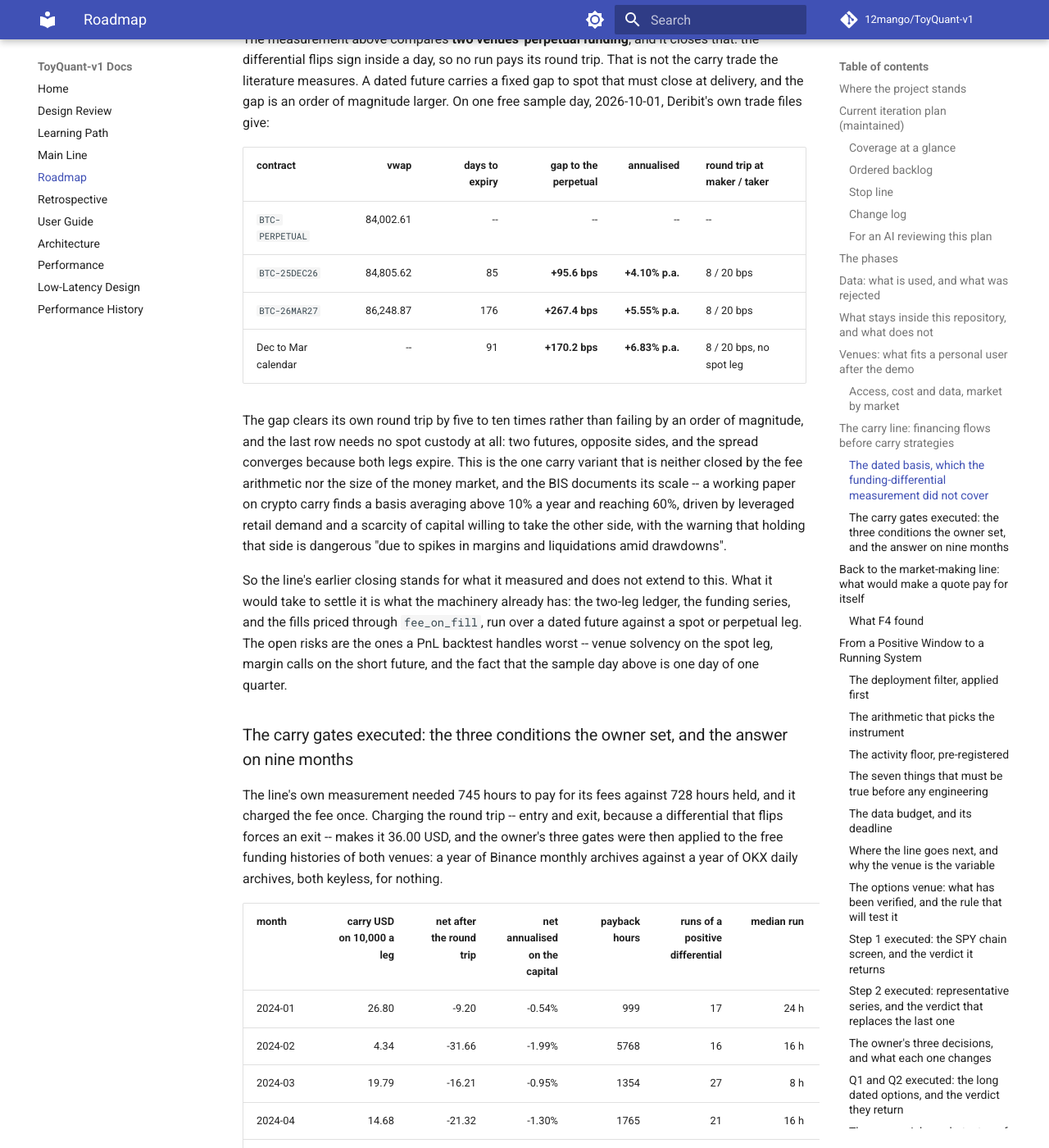
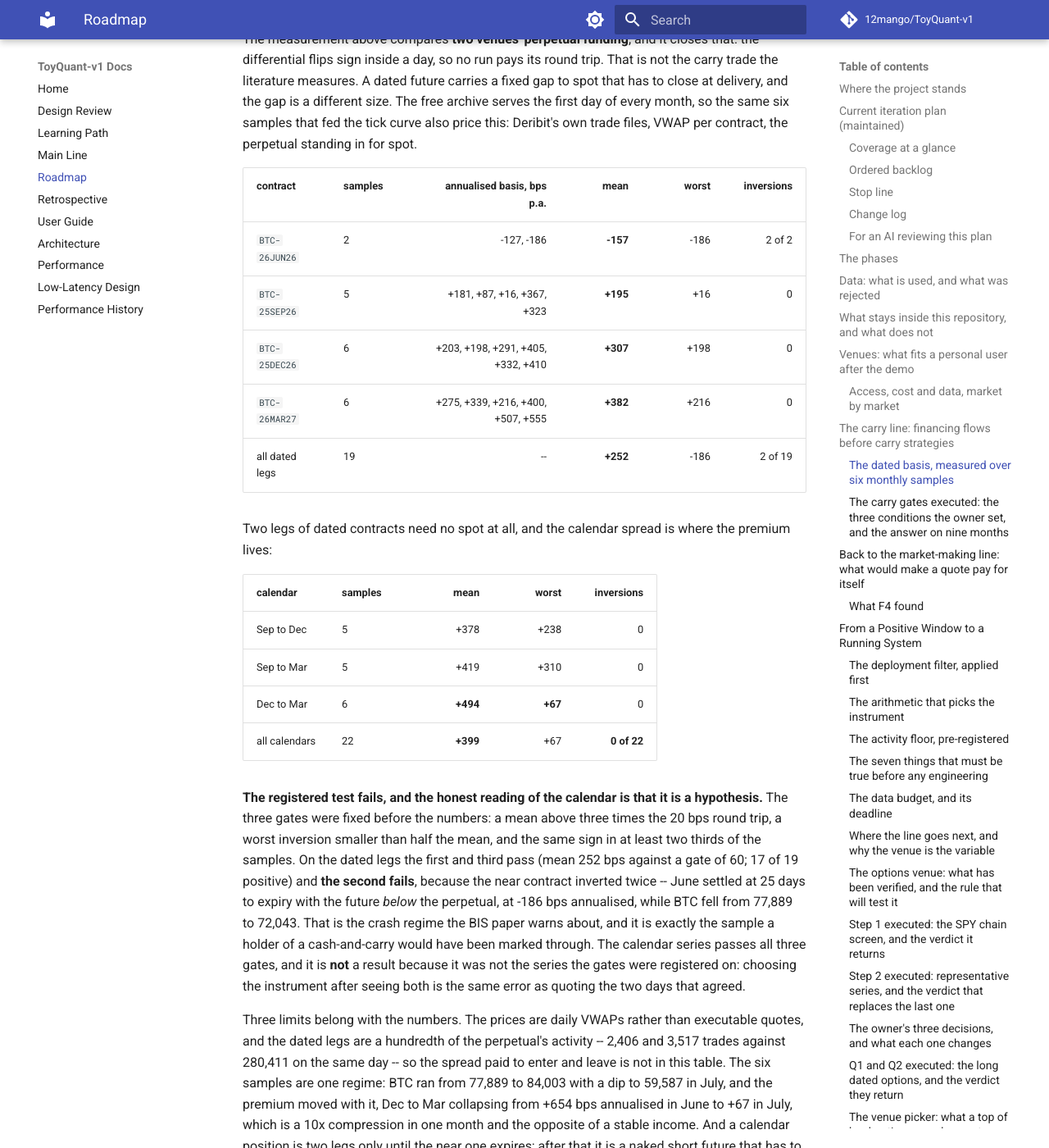
Before and after one commit to 12mango/ToyQuant-v1, an MkDocs documentation site: the page built from docs/ROADMAP.md, in a window 1280 px wide and 1400 px high, scrolled down 15740 px. Shown: the whole window at 82% size. Built offline with MkDocs 1.6.1 and Material for MkDocs 9.7.7, drawn with Linux system fonts in a browser that asks for light colours; comment, search, counter and statistics services are not loaded; some of the changed text lies outside the part shown.

Commit message:
Carry: price the dated basis over six monthly samples
The line that closed carry compared two venues' perpetual funding, where the
differential flips sign inside a day. A dated future is a different instrument: it
carries a fixed gap to spot that has to close at delivery, and the free archive's
first-of-month days price it. Nineteen dated legs and twenty-two calendar spreads
over six samples, VWAP per contract against the perpetual:

- dated legs average +252 bps annualised and 17 of 19 are positive; the near
  contract inverted twice, at -186 bps annualised in June while BTC fell from
  77,889 to 72,043;
- calendar spreads, which need no spot at all, are positive in 22 of 22 samples,
  mean +399 and worst +67 bps annualised.

The registered gates fail on the dated legs (gate two: a worst inversion larger
than half the mean), and the calendar series is recorded as a hypothesis rather
than a result, because the gates were registered on the dated legs and swapping
instruments after seeing both is how a sample gets picked to fit. The limits are
the ones a VWAP cannot answer -- the dated books trade a hundredth of the
perpetual's activity, so the spread paid to enter is unmeasured -- and the six
samples are one bull regime whose Dec-to-March premium compressed 10x in July.

The next registered question is the calendar pair with entry cost taken from the
book and the sample extended back to 2019, where the archive still serves the
first days for nothing and a bear year exists.

```diff
--- a/docs/ROADMAP.md
+++ b/docs/ROADMAP.md
@@ -315,32 +315,53 @@ through the noise of an equity position. That makes the basis a **money-market t
 variant does not reopen the line either -- and the cost of finding that out was a fraction of a cent of data and one
 afternoon, which is the property the machinery was kept for.
 
-### The dated basis, which the funding-differential measurement did not cover
+### The dated basis, measured over six monthly samples
 
 The measurement above compares **two venues' perpetual funding**, and it closes that: the differential flips sign
 inside a day, so no run pays its round trip. That is not the carry trade the literature measures. A dated future
-carries a fixed gap to spot that must close at delivery, and the gap is an order of magnitude larger. On one free
-sample day, 2026-10-01, Deribit's own trade files give:
-
-| contract | vwap | days to expiry | gap to the perpetual | annualised | round trip at maker / taker |
-|---|---:|---:|---:|---:|---|
-| `BTC-PERPETUAL` | 84,002.61 | -- | -- | -- | -- |
-| `BTC-25DEC26` | 84,805.62 | 85 | **+95.6 bps** | **+4.10% p.a.** | 8 / 20 bps |
-| `BTC-26MAR27` | 86,248.87 | 176 | **+267.4 bps** | **+5.55% p.a.** | 8 / 20 bps |
-| Dec to Mar calendar | -- | 91 | **+170.2 bps** | **+6.83% p.a.** | 8 / 20 bps, no spot leg |
-
-The gap clears its own round trip by five to ten times rather than failing by an order of magnitude, and the last row
-needs no spot custody at all: two futures, opposite sides, and the spread converges because both legs expire. This is
-the one carry variant that is neither closed by the fee arithmetic nor the size of the money market, and the BIS
-documents its scale -- a working paper on crypto carry finds a basis averaging above 10% a year and reaching 60%,
-driven by leveraged retail demand and a scarcity of capital willing to take the other side, with the warning that
-holding that side is dangerous "due to spikes in margins and liquidations amid drawdowns".
-
-So the line's earlier closing stands for what it measured and does not extend to this. What it would take to settle
-it is what the machinery already has: the two-leg ledger, the funding series, and the fills priced through
-`fee_on_fill`, run over a dated future against a spot or perpetual leg. The open risks are the ones a PnL backtest
-handles worst -- venue solvency on the spot leg, margin calls on the short future, and the fact that the sample day
-above is one day of one quarter.
+carries a fixed gap to spot that has to close at delivery, and the gap is a different size. The free archive serves
+the first day of every month, so the same six samples that fed the tick curve also price this: Deribit's own trade
+files, VWAP per contract, the perpetual standing in for spot.
+
+| contract | samples | annualised basis, bps p.a. | mean | worst | inversions |
+|---|---|---:|---:|---:|---:|
+| `BTC-26JUN26` | 2 | -127, -186 | **-157** | -186 | 2 of 2 |
+| `BTC-25SEP26` | 5 | +181, +87, +16, +367, +323 | **+195** | +16 | 0 |
+| `BTC-25DEC26` | 6 | +203, +198, +291, +405, +332, +410 | **+307** | +198 | 0 |
+| `BTC-26MAR27` | 6 | +275, +339, +216, +400, +507, +555 | **+382** | +216 | 0 |
+| all dated legs | 19 | -- | **+252** | -186 | 2 of 19 |
+
+Two legs of dated contracts need no spot at all, and the calendar spread is where the premium lives:
+
+| calendar | samples | mean | worst | inversions |
+|---|---|---:|---:|---:|
+| Sep to Dec | 5 | +378 | +238 | 0 |
+| Sep to Mar | 5 | +419 | +310 | 0 |
+| Dec to Mar | 6 | **+494** | **+67** | 0 |
+| all calendars | 22 | **+399** | +67 | **0 of 22** |
+
+**The registered test fails, and the honest reading of the calendar is that it is a hypothesis.** The three gates were
+fixed before the numbers: a mean above three times the 20 bps round trip, a worst inversion smaller than half the
+mean, and the same sign in at least two thirds of the samples. On the dated legs the first and third pass (mean 252
+bps against a gate of 60; 17 of 19 positive) and **the second fails**, because the near contract inverted twice --
+June settled at 25 days to expiry with the future *below* the perpetual, at -186 bps annualised, while BTC fell from
+77,889 to 72,043. That is the crash regime the BIS paper warns about, and it is exactly the sample a holder of a
+cash-and-carry would have been marked through. The calendar series passes all three gates, and it is **not** a result
+because it was not the series the gates were registered on: choosing the instrument after seeing both is the same
+error as quoting the two days that agreed.
+
+Three limits belong with the numbers. The prices are daily VWAPs rather than executable quotes, and the dated legs are
+a hundredth of the perpetual's activity -- 2,406 and 3,517 trades against 280,411 on the same day -- so the spread
+paid to enter and leave is not in this table. The six samples are one regime: BTC ran from 77,889 to 84,003 with a dip
+to 59,587 in July, and the premium moved with it, Dec to Mar collapsing from +654 bps annualised in June to +67 in
+July, which is a 10x compression in one month and the opposite of a stable income. And a calendar position is two
+legs only until the near one expires; after that it is a naked short future that has to be closed or rolled, which is
+two more crossings priced by a book this measurement never looked at.
+
+The next registered question is therefore narrower and cheaper: the same six-sample shape on the **calendar** pair,
+with the entry cost taken from the book rather than from VWAP, and extended back to 2019 -- dated quarterly contracts
+existed then, the archive serves their first days for nothing, and a bear year is the sample this table does not have.
+
 
 ### The carry gates executed: the three conditions the owner set, and the answer on nine months
 
```
Also changed, not shown: CHANGELOG.md (+11 -0 lines).
